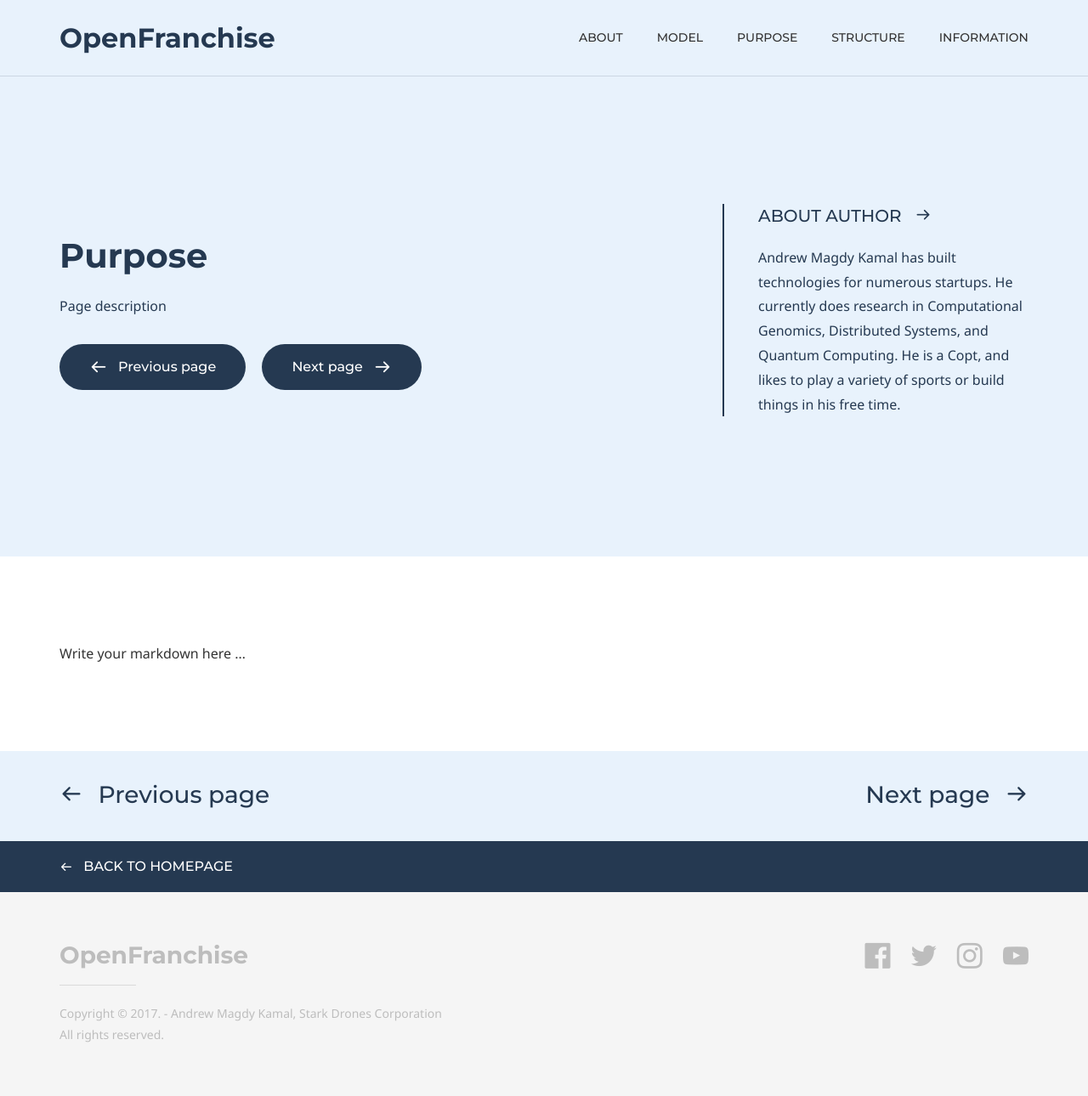
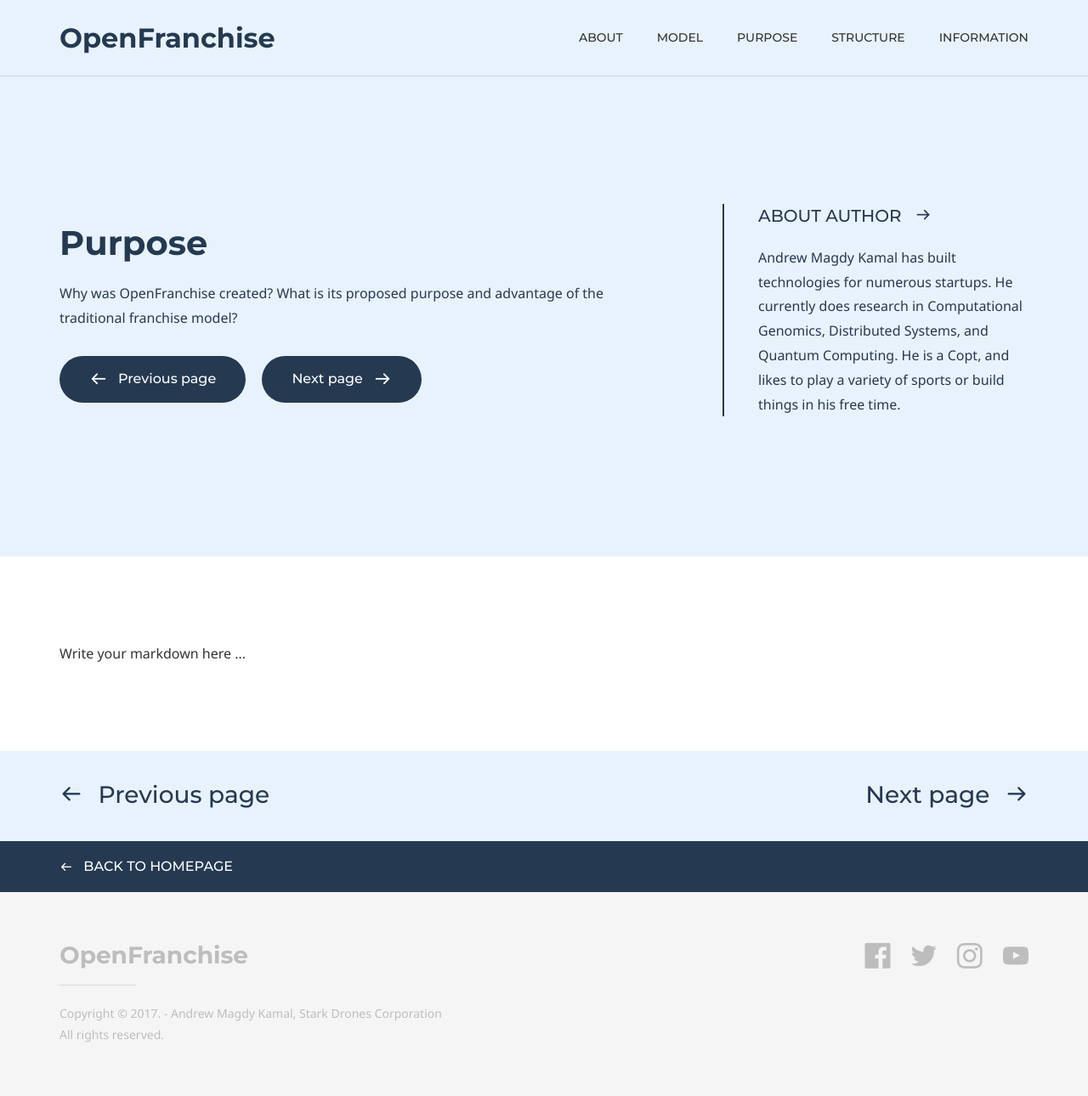
Before and after one commit to Open-Franchise/open-franchise.github.io, a Jekyll site: the page built from purpose.md, in a window 1280 px wide. Shown: the whole page at 85% size. Built offline with Jekyll 4.4.1, drawn with Linux system fonts in a browser that asks for light colours; some web fonts are replaced.

Commit message:
Update purpose.md

```diff
--- a/purpose.md
+++ b/purpose.md
@@ -6,7 +6,7 @@ comments: false
 
 # Hero section
 title: Purpose
-description: Page description
+description: Why was OpenFranchise created? What is its proposed purpose and advantage of the traditional franchise model?
 
 # Author box
 author:
```
